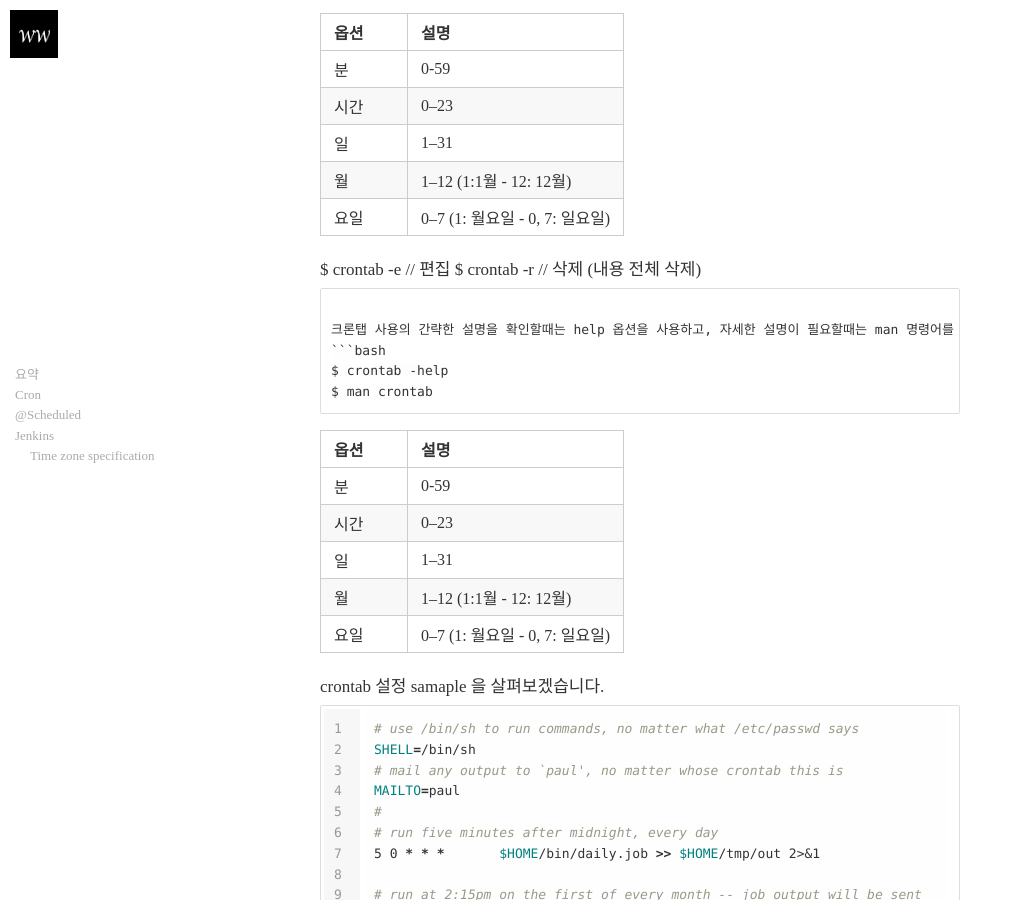
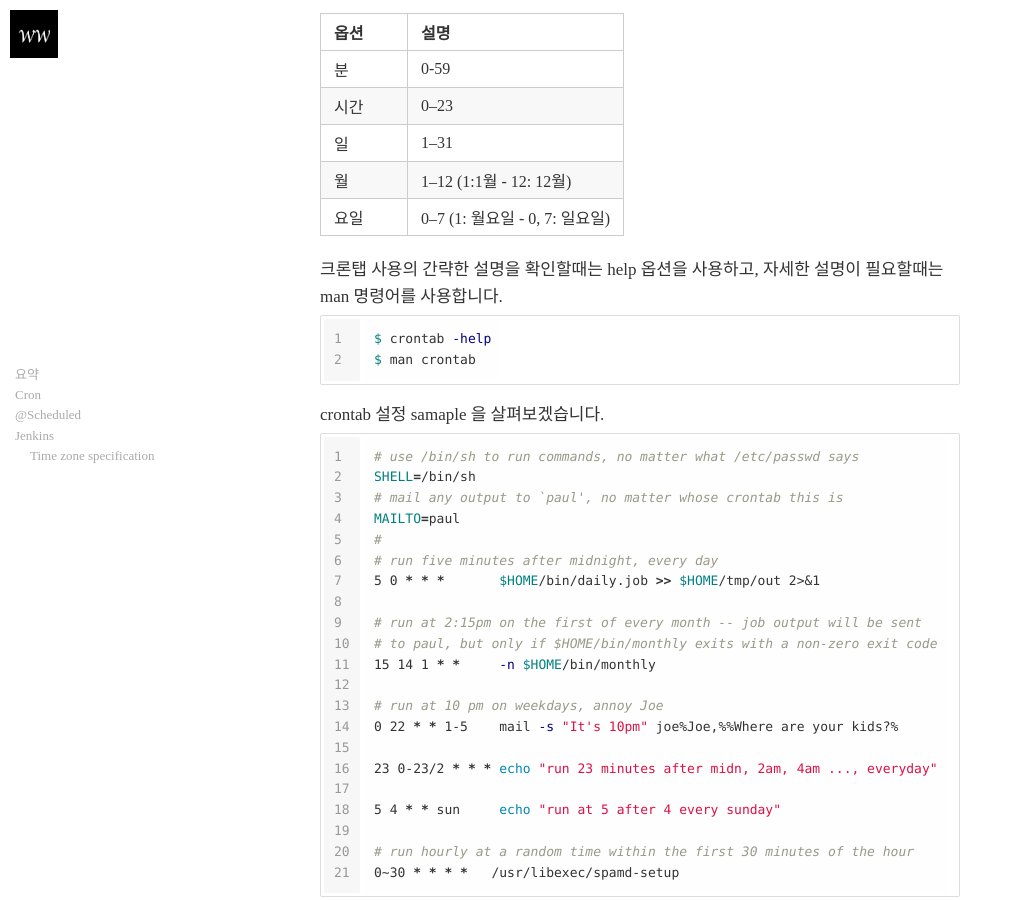
Before and after one commit to didalgus/didalgus.github.io, a Jekyll site: the page built from _posts/2023-07-27-cron.markdown, in a window 1280 px wide and 900 px high, scrolled down 1252 px. Shown: the whole window, without its empty margins (0-1013 px from the left). Built offline with Jekyll 4.4.1, drawn with Linux system fonts in a browser that asks for light colours; nearby versions of some CDN libraries; some web fonts are replaced; the table of contents is made by our own code.

Commit message:
modif post cron

````diff
--- a/_posts/2023-07-27-cron.markdown
+++ b/_posts/2023-07-27-cron.markdown
@@ -62,25 +62,12 @@ $ man crontab
 | 월 | 1–12 (1:1월 - 12: 12월) |
 | 요일 | 0–7 (1: 월요일 - 0, 7: 일요일) |
 
-$ crontab -e // 편집
-$ crontab -r // 삭제 (내용 전체 삭제)
-```
 
 크론탭 사용의 간략한 설명을 확인할때는 help 옵션을 사용하고, 자세한 설명이 필요할때는 man 명령어를 사용합니다.
 ```bash
 $ crontab -help
 $ man crontab
 ```
-
-{:.table.table-key-value-60}
-| 옵션 | 설명 |
-|---|---|---|
-| 분 | 0-59 |
-| 시간 | 0–23 |
-| 일 | 1–31 |
-| 월 | 1–12 (1:1월 - 12: 12월) |
-| 요일 | 0–7 (1: 월요일 - 0, 7: 일요일) |
-
 
 crontab 설정 samaple 을 살펴보겠습니다.
 ```bash
````
